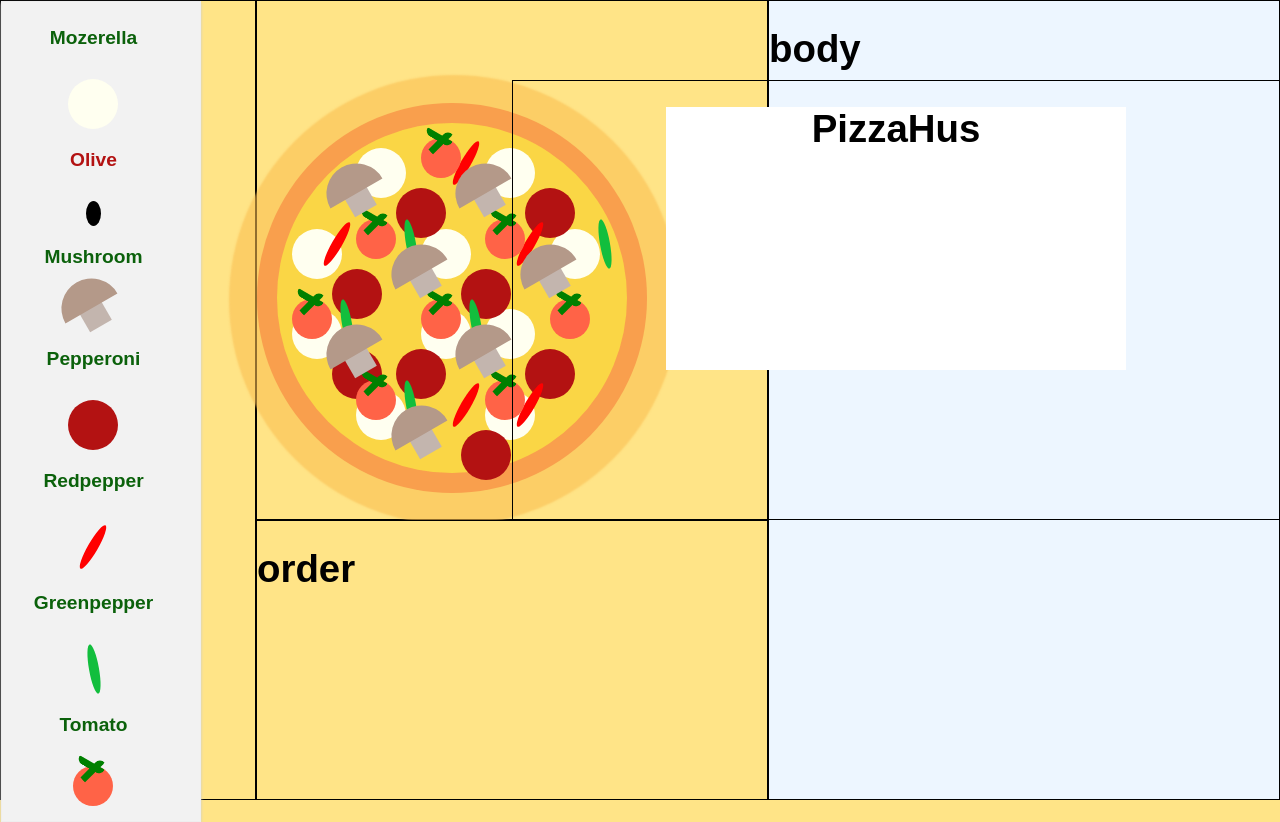
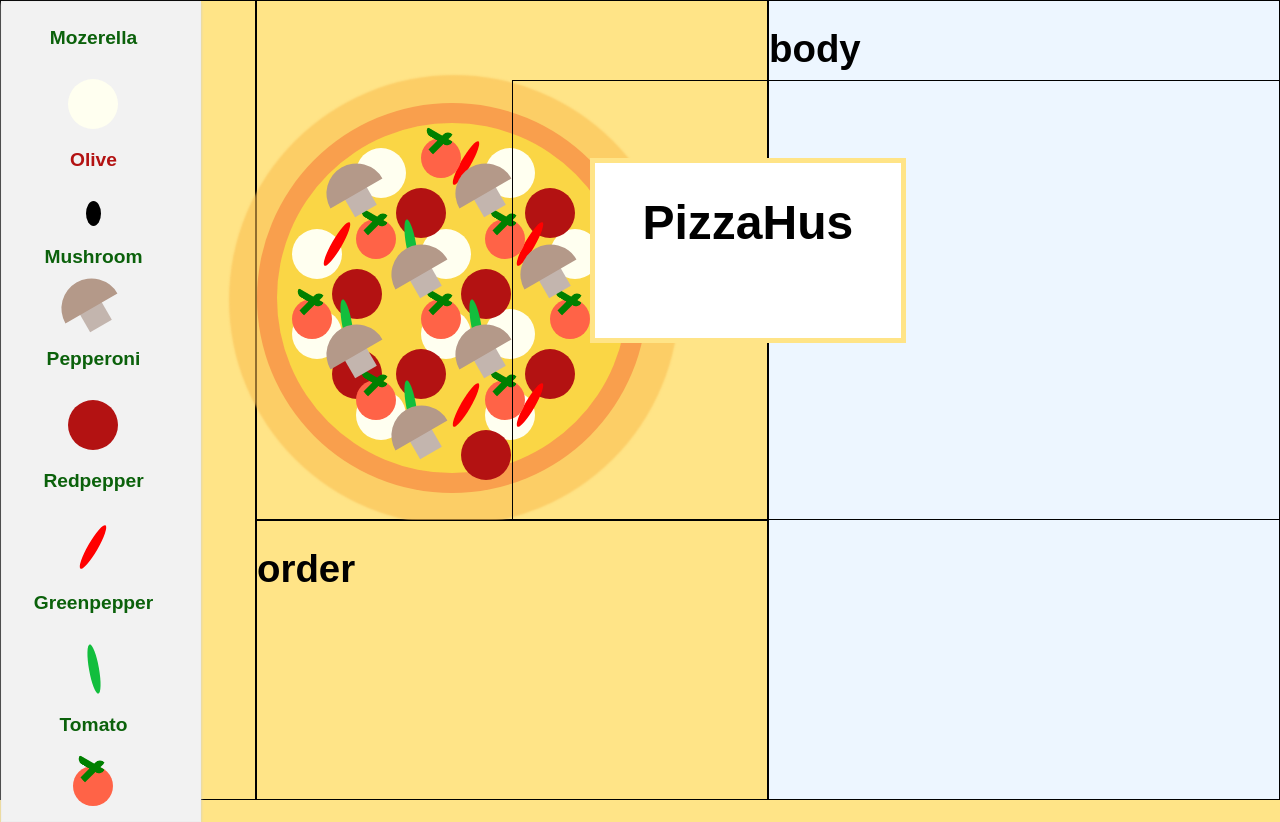
Before and after one commit to MarlenaFlueh/react-pizza-builder, a React (Create React App) app: page / in a window 1280 px wide. Built offline with nearby package versions, Linux system fonts and the light colour scheme.

Commit message:
change heading styles

```diff
--- a/src/components/Heading/Heading.js
+++ b/src/components/Heading/Heading.js
@@ -3,19 +3,23 @@
 
 const HeadingBox = styled.div`
   background-color: white;
-  margin: 0 auto;
-  height: 100%;
-  width: 100%;
   text-align: center;
+  border: 5px solid #ffe487;
+
   @media (min-width: 1050px) and (min-height: 700px) {
-    height: 60%;
-    width: 60%;
+    height: 40%;
+    width: 40%;
+    margin: 10% 10%;
   }
+`;
+
+const H1 = styled.h1`
+  font-size: 3rem;
 `;
 
 const Heading = () => (
   <HeadingBox>
-    <h1>PizzaHus</h1>
+    <H1>PizzaHus</H1>
   </HeadingBox>
 );
 
```
